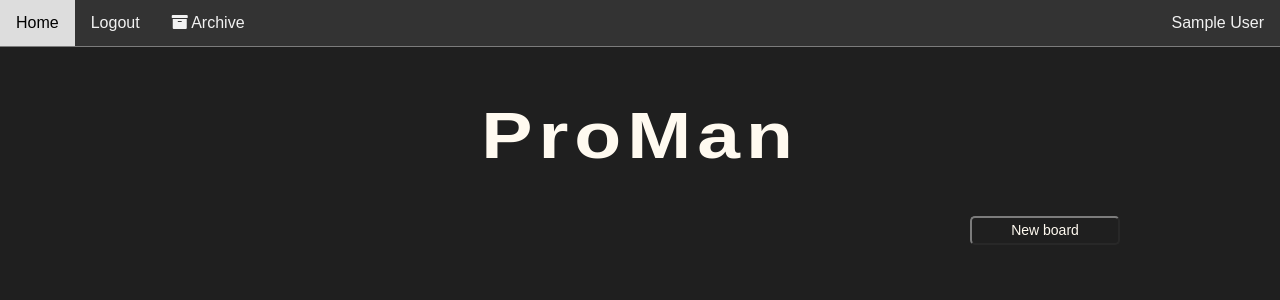
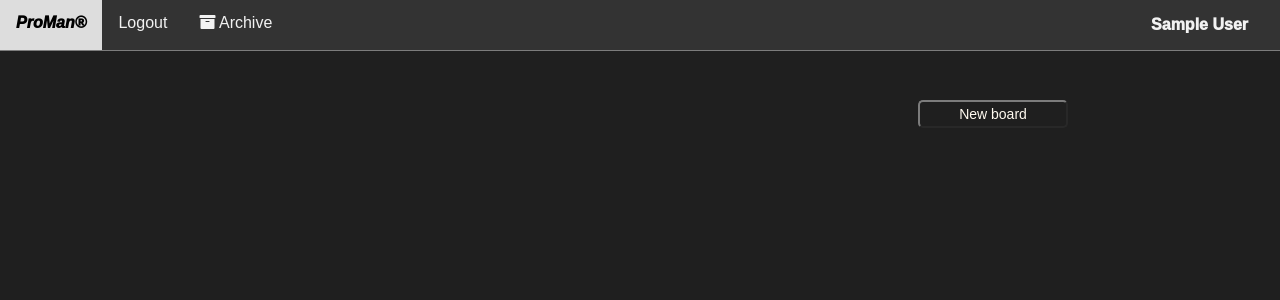
Before and after one commit to CodecoolGlobal/proman-1-python-csipkek98, a Flask app: page / in a window 1280 px wide; the page is wider, and only the part inside the window is pictured. Shown: the top 300 px of that part. Run offline with Flask 2, Linux system fonts and the light colour scheme; the visitor is signed in with stand-in values (Sample User, id 1); data that the repository does not hold is empty; parts of the project's set-up code (start-up, migrations or seed data) failed here and were passed over; some libraries are stand-ins or nearby versions.

Commit message:
Fix some alignment mistakes while logged in

```diff
--- a/static/css/design.css
+++ b/static/css/design.css
@@ -18,6 +18,8 @@
 
 #new-board-div {
     margin-left: 16vw;
+    gap: 5px;
+    align-items: center;
 }
 body{
     margin-top: 100px;
@@ -37,7 +39,8 @@ h1{
     transform: scale(1.2, 1);
 }
 
-button{
+button,
+input#save-board{
     background: var(--background);
     color: floralwhite;
     border: var(--border) 2px outset;
@@ -47,15 +50,18 @@ button{
     border-radius: var(--border-radius);
 }
 
+input#save-board:hover,
 button:hover{
     background: #333;
     scale: 1.1;
     transition: 0.3s;
 }
 
+input#save-board:active,
 button:active{
     scale: 0.9;
 }
+
 .board-container{
     max-width: 70%;
     margin: 0 auto;
--- a/static/css/main.css
+++ b/static/css/main.css
@@ -29,31 +29,40 @@
   padding: 2px 16px;
 }
 
+
+/*
 #new-board-div{
   flex-flow: row;
   justify-content: flex-end;
 }
+*/
 
 .create-board{
   margin: auto;
   display: flex;
-  max-width: 960px;
+  max-width: 70%;
   flex-flow: row;
   justify-content: flex-end;
+  gap: 10px;
+  align-content: center;
+  padding-right: 40px;
 }
 
 .option{
-  background: #fff;
+  background: var(--background);
+  color: floralwhite;
+  border: var(--border) 2px outset;
+  font-size: 14px;
+  font-family: sans-serif;
+  padding: 0 10px;
+  border-radius: var(--border-radius);
   height: 100%;
   width: 100%;
   display: flex;
   flex-flow: column;
   justify-content: center;
   margin: 0 1px;
-  border-radius: 5px;
   cursor: pointer;
-  padding: 0 10px;
-  border: 2px solid lightgrey;
   transition: all 0.3s ease;
 }
 input[type="radio"]{
--- a/static/css/navbar.css
+++ b/static/css/navbar.css
@@ -1,4 +1,9 @@
 /* The navigation bar */
+#home-link {
+  font-style: italic;
+  font-weight: 1000;
+}
+
 .navbar {
   overflow: hidden;
   background-color: #333;
@@ -35,6 +40,7 @@
   display: block;
   color: #f2f2f2;
   text-align: center;
-  padding: 14px 16px;
+  padding: 1em 2em;
   text-decoration: none;
+  font-weight: 1000;
 }
--- a/static/js/view/htmlFactory.js
+++ b/static/js/view/htmlFactory.js
@@ -50,10 +50,10 @@ function boardBuilder(board, logged_in=false) {
 function columnBuilder(status, logged_in=false) {
     let editPart = ''
     if(logged_in){
-        editPart = `<div class="board-column-remove"><i class="fas fa-trash-alt"></i></div>
-                    <form id="board-column-form">
+        editPart = `<form id="board-column-form">
                       <input class="board-column-title" value="${status.title}" data-status-idd="${status.id}" >
-                    </form>`
+                    </form>
+                    <div class="board-column-remove"><i class="fas fa-trash-alt"></i></div>`
     }
     else {
         editPart = `<div class="board-column-title">${status.title}`
--- a/templates/index.html
+++ b/templates/index.html
@@ -25,20 +25,19 @@
     <body>
     {% if session["user"] %}
     <div class="navbar">
-      <a href="{{ url_for("index") }}">Home</a>
+      <a id="home-link" href="{{ url_for("index") }}">ProMan®</a>
       <a href="{{ url_for("logout") }}">Logout</a>
       <a id="myBtn"><i class="fa fa-archive" aria-hidden="true"></i> Archive</a>
         <div class="username">{{ session["user"] }}</div>
     </div>
     {% else %}
     <div class="navbar">
-      <a href="{{ url_for("index") }}">Home</a>
+      <a id="home-link" href="{{ url_for("index") }}">ProMan®</a>
       <a href="{{ url_for("login") }}">Login</a>
       <a href="{{ url_for("register") }}">Register</a>
       <a id="myBtn"><i class="fa fa-archive" aria-hidden="true"></i> Archive</a>
     </div>
     {% endif %}
-        <h1>ProMan</h1>
     {% if session["user"] %}
         <div class="create-board">
             <button id="new-board">New board</button>
```
